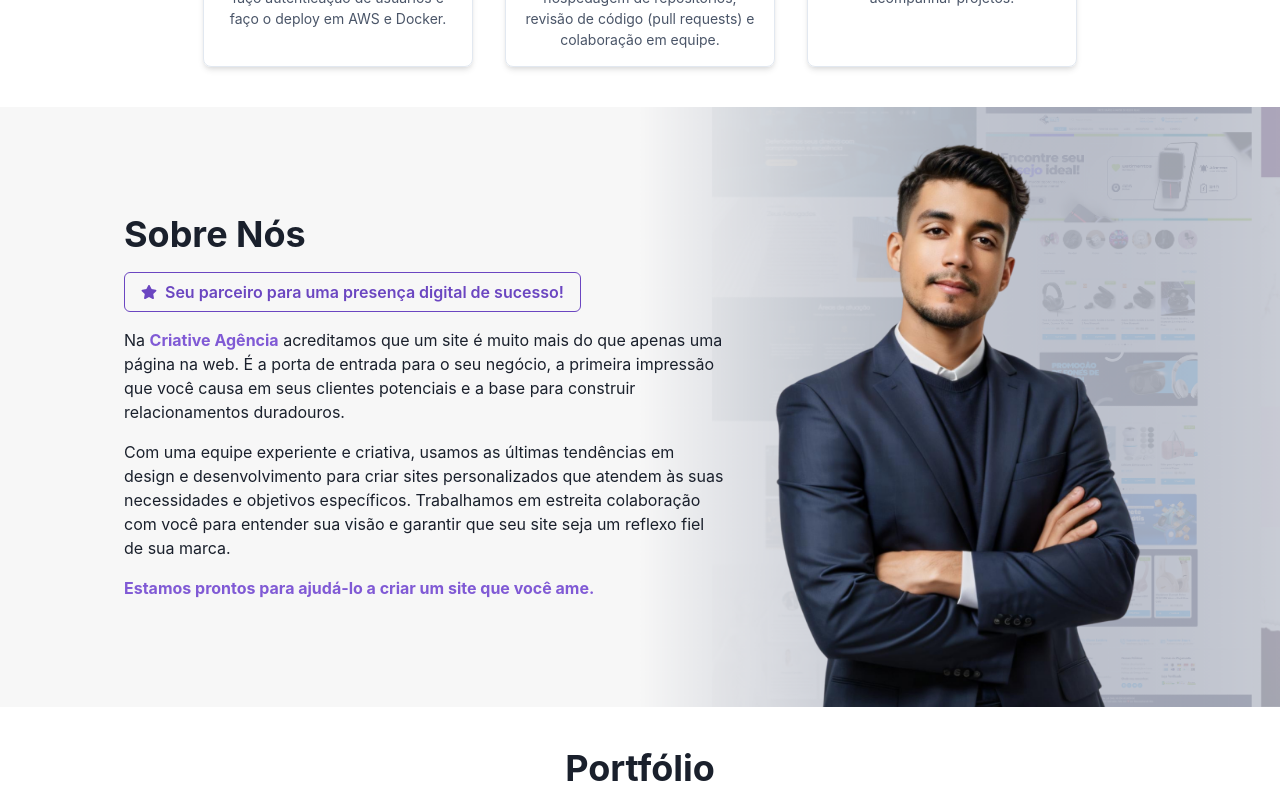
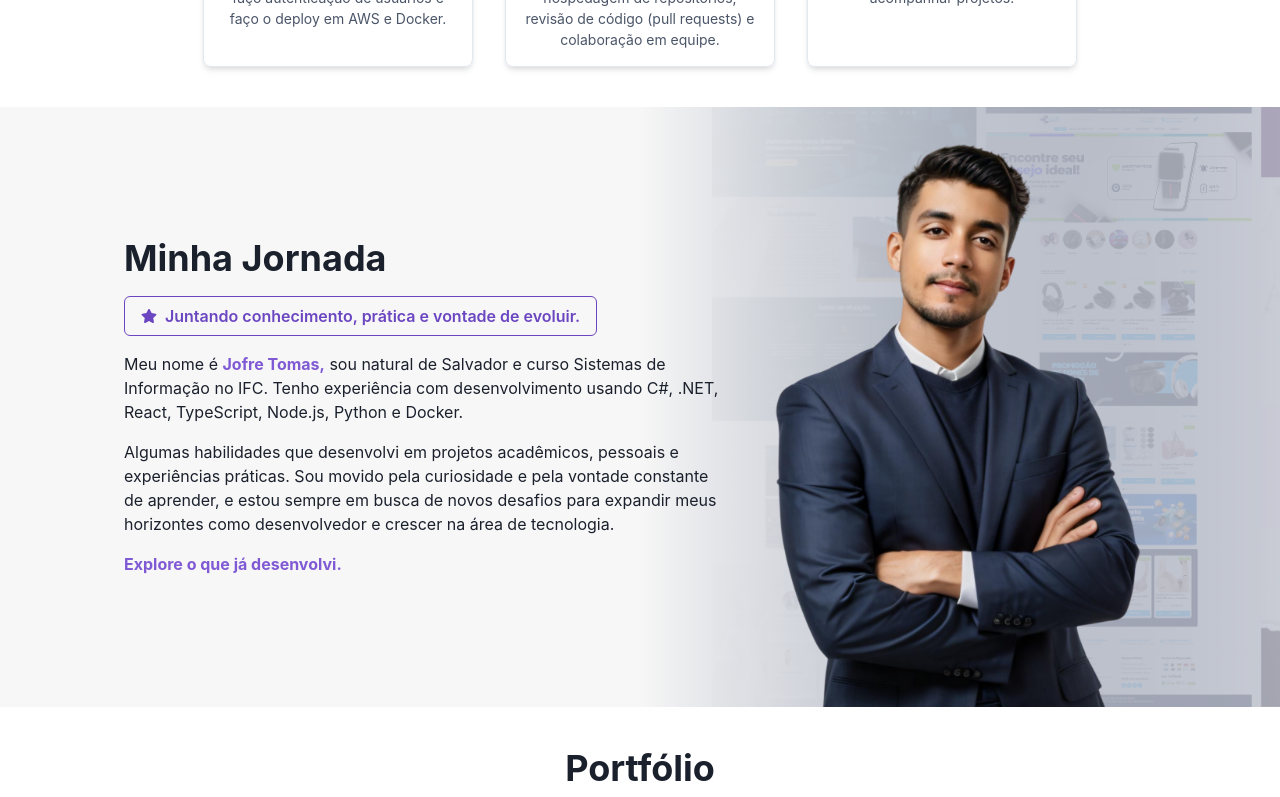
Before and after one commit to DevJofre/Portf-JT, a React (Vite) app: page / in a window 1280 px wide. Shown: the part 1475-2272 px from the top of the page. Built offline with nearby package versions, Linux system fonts and the light colour scheme.

Commit message:
text update

```diff
--- a/src/components/AboutUs/index.tsx
+++ b/src/components/AboutUs/index.tsx
@@ -26,7 +26,7 @@ export function AboutUs () {
         alignItems="flex-start"
       >
                 <Heading as="h2" size="xl" mb={4}>
-          Sobre Nós
+              Minha Jornada
         </Heading>
         <Button
           leftIcon={<FaStar />}
@@ -35,23 +35,18 @@ export function AboutUs () {
           mb={4}
           fontSize={{ base: "sm", md: "md" }}
         >
-          Seu parceiro para uma presença digital de sucesso!
+          Juntando conhecimento, prática e vontade de evoluir.
         </Button>
         <Text mb={4}>
-          Na <Highlight query="Criative Agência" styles={{ color: "purple.500", fontWeight: "bold" }}>
-            Criative Agência
-          </Highlight> acreditamos que um site é muito mais do que apenas uma página na web.
-          É a porta de entrada para o seu negócio, a primeira impressão que você causa em seus clientes
-          potenciais e a base para construir relacionamentos duradouros.
+          Meu nome é <Highlight query="Jofre Tomas," styles={{ color: "purple.500", fontWeight: "bold" }}>
+          Jofre Tomas,
+          </Highlight> sou natural de Salvador e curso Sistemas de Informação no IFC. Tenho experiência com desenvolvimento usando C#, .NET, React, TypeScript, Node.js, Python e Docker.
         </Text>
         <Text mb={4}>
-          Com uma equipe experiente e criativa, usamos as últimas tendências em design e desenvolvimento
-          para criar sites personalizados que atendem às suas necessidades e objetivos específicos.
-          Trabalhamos em estreita colaboração com você para entender sua visão e garantir que seu site
-          seja um reflexo fiel de sua marca.
+          Algumas habilidades que desenvolvi em projetos acadêmicos, pessoais e experiências práticas. Sou movido pela curiosidade e pela vontade constante de aprender, e estou sempre em busca de novos desafios para expandir meus horizontes como desenvolvedor e crescer na área de tecnologia.
         </Text>
         <Text fontWeight="bold" color="purple.500">
-          Estamos prontos para ajudá-lo a criar um site que você ame.
+          Explore o que já desenvolvi.
         </Text>
       </Box>
 
--- a/src/components/Main/index.tsx
+++ b/src/components/Main/index.tsx
@@ -65,7 +65,7 @@ function Main() {
           leftIcon={<i className="fas fa-cloud-download-alt"></i>}
           borderRadius="full"
         >
-          📂 Teste
+          📂 Currículo
         </Button>
       </Box>
     </Flex>
```
